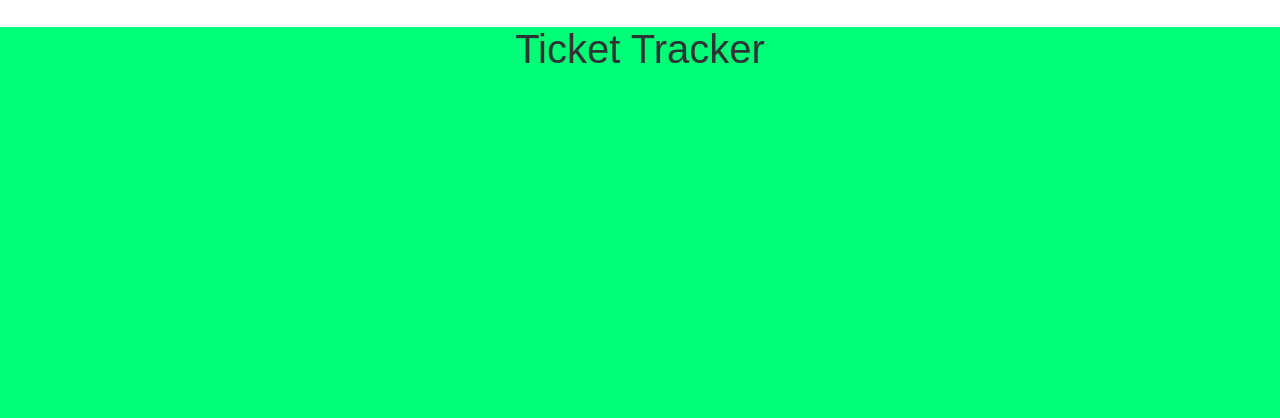
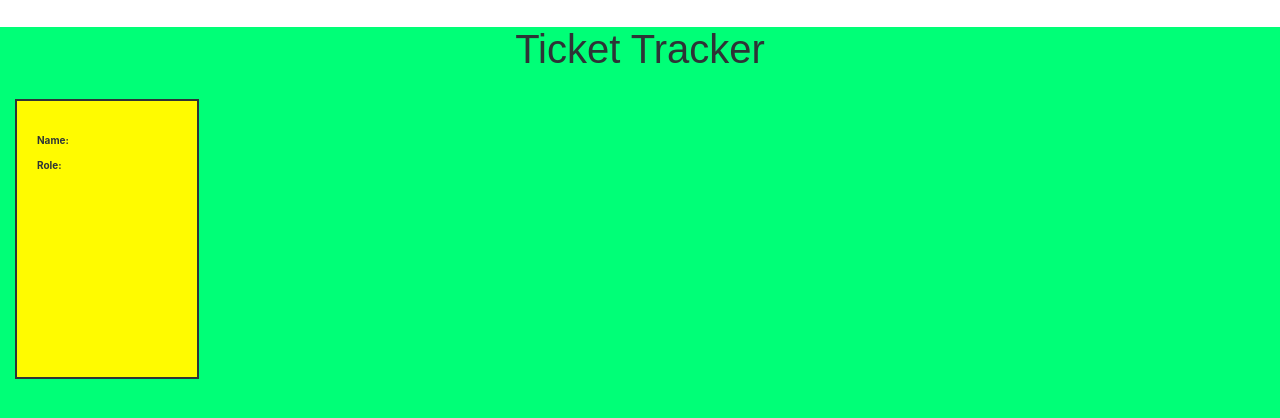
Before and after one commit to A-M-98/ticket-tracker, a React (Create React App) app: page / in a window 1280 px wide. Shown: the top 418 px of the page. Built offline with nearby package versions, Linux system fonts and the light colour scheme.

Commit message:
added card and heading

```diff
--- a/src/App.jsx
+++ b/src/App.jsx
@@ -1,11 +1,17 @@
 import './App.scss';
+import Card from './components/Card/Card';
 import Header from "./components/Header/Header"
 
 function App() {
   return (
+    <>
     <div className="app">
       < Header />
+      <div>
+      <Card/>
+      </div>
     </div>
+    </>
   );
 }
 
--- a/src/assets/sass/_variables.scss
+++ b/src/assets/sass/_variables.scss
@@ -1,4 +1,5 @@
 $color-black: #2D3436;
 $color-white: #FFFFFF;
 $color-primary: #00ff77;
+$color-secondary: rgb(255, 251, 0);
 $font-family: sans-serif;
--- a/src/components/Card/Card.jsx
+++ b/src/components/Card/Card.jsx
@@ -0,0 +1,14 @@
+import React from 'react'
+import CardHeading from '../CardHeading/CardHeading'
+import './Card.scss'
+
+const Card = () => {
+
+  return (
+    <div className='main-card'>
+        <CardHeading/>
+    </div>
+  )
+}
+
+export default Card
--- a/src/components/Card/Card.scss
+++ b/src/components/Card/Card.scss
@@ -0,0 +1,11 @@
+//card.scss
+@use "../../assets/sass/_variables.scss" as *;
+
+.main-card {
+    height: 16rem;
+    width: 10rem;
+    border: 2px solid $color-black;
+    margin: 15px;
+    padding: 10px;
+    background-color: $color-secondary;
+}
--- /dev/null
+++ b/src/components/CardHeading/CardHeading.jsx
@@ -0,0 +1,16 @@
+import React from 'react'
+import './CardHeading.scss'
+
+const CardHeading = (props) => {
+    const { name, role } = props;
+  return (
+    <>
+    <div className='card-heading'>
+    <h4 className='card-heading__name'>Name:{name}</h4>
+    <h4 className='card-heading__role'>Role:{role}</h4>
+    </div>
+    </>
+  )
+}
+
+export default CardHeading
--- /dev/null
+++ b/src/components/CardHeading/CardHeading.scss
@@ -0,0 +1,7 @@
+@use "../../assets/sass/_variables.scss" as *;
+
+.card-heading {
+    padding: 10px;
+    font-size: 10px;
+    color: $color-black;
+}
```
Also changed, not shown: src/components/Header/Header.css (deleted, +0 -7 lines), src/data/ticket-data.js (added, +53 -0 lines), src/components/Counter-header/Counter-header.jsx (deleted), src/components/Counter-header/Counter-header.scss (deleted), src/components/CounterCard/CounterCard.jsx (added), src/components/CounterCard/CounterCard.scss (added).
